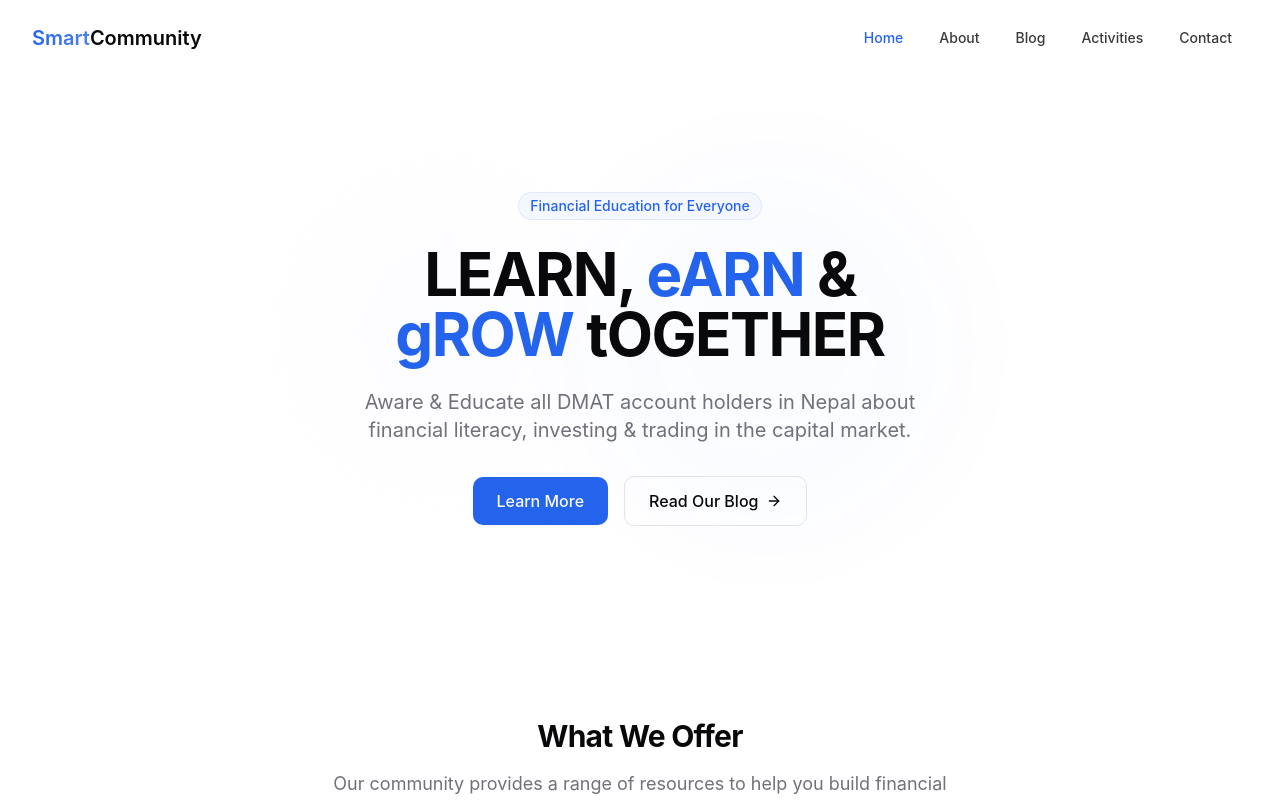
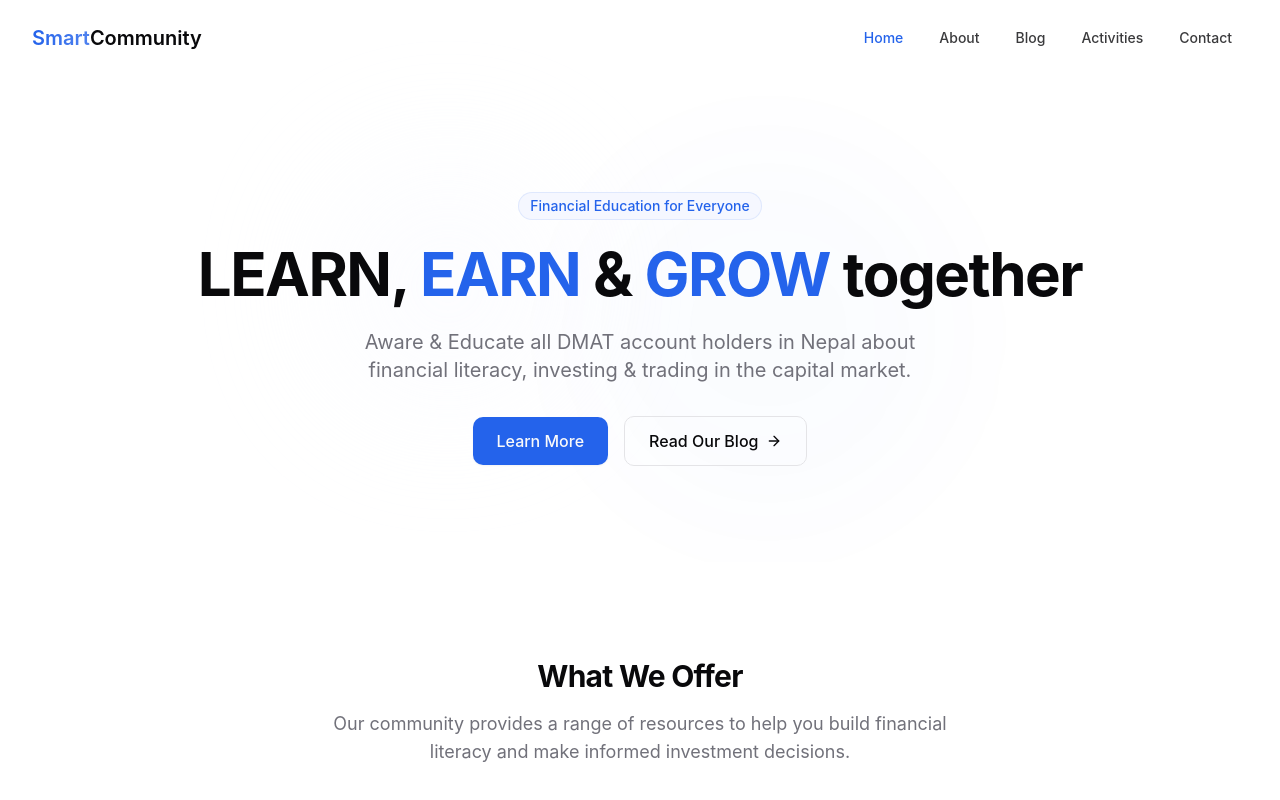
Before and after one commit to harijoshi07/smart-community, a React (Vite) app: page / in a window 1280 px wide. Shown: the top 800 px of the page. Built offline with nearby package versions, Linux system fonts and the light colour scheme.

Commit message:
Fix hero text capitalization
Corrected capitalization of hero text to "LEARN, EARN & GROW together".

```diff
--- a/src/components/hero/Hero.tsx
+++ b/src/components/hero/Hero.tsx
@@ -29,10 +29,10 @@ const Hero = ({ className }: HeroProps) => {
 
           <h1 className="text-4xl md:text-5xl lg:text-6xl font-bold tracking-tight text-foreground mb-6 animate-fade-in text-balance" style={{ animationDelay: '0.2s' }}>
             <span>LEARN, </span>
-            <span className="text-primary">eARN</span>
+            <span className="text-primary">EARN</span>
             <span> & </span>
-            <span className="text-primary">gROW</span>
-            <span> tOGETHER</span>
+            <span className="text-primary">GROW</span>
+            <span> together</span>
           </h1>
 
           <p className="text-xl text-muted-foreground mb-8 max-w-3xl mx-auto animate-fade-in text-balance" style={{ animationDelay: '0.4s' }}>
--- a/src/components/ui/alert-dialog.tsx
+++ b/src/components/ui/alert-dialog.tsx
@@ -3,7 +3,7 @@ import * as React from "react"
 import * as AlertDialogPrimitive from "@radix-ui/react-alert-dialog"
 
 import { cn } from "@/lib/utils"
-import { buttonVariants } from "@/components/ui/Button" // Changed from "button" to "Button"
+import { buttonVariants } from "@/components/ui/button" // Changed back to lowercase "button"
 
 const AlertDialog = AlertDialogPrimitive.Root
 
```
